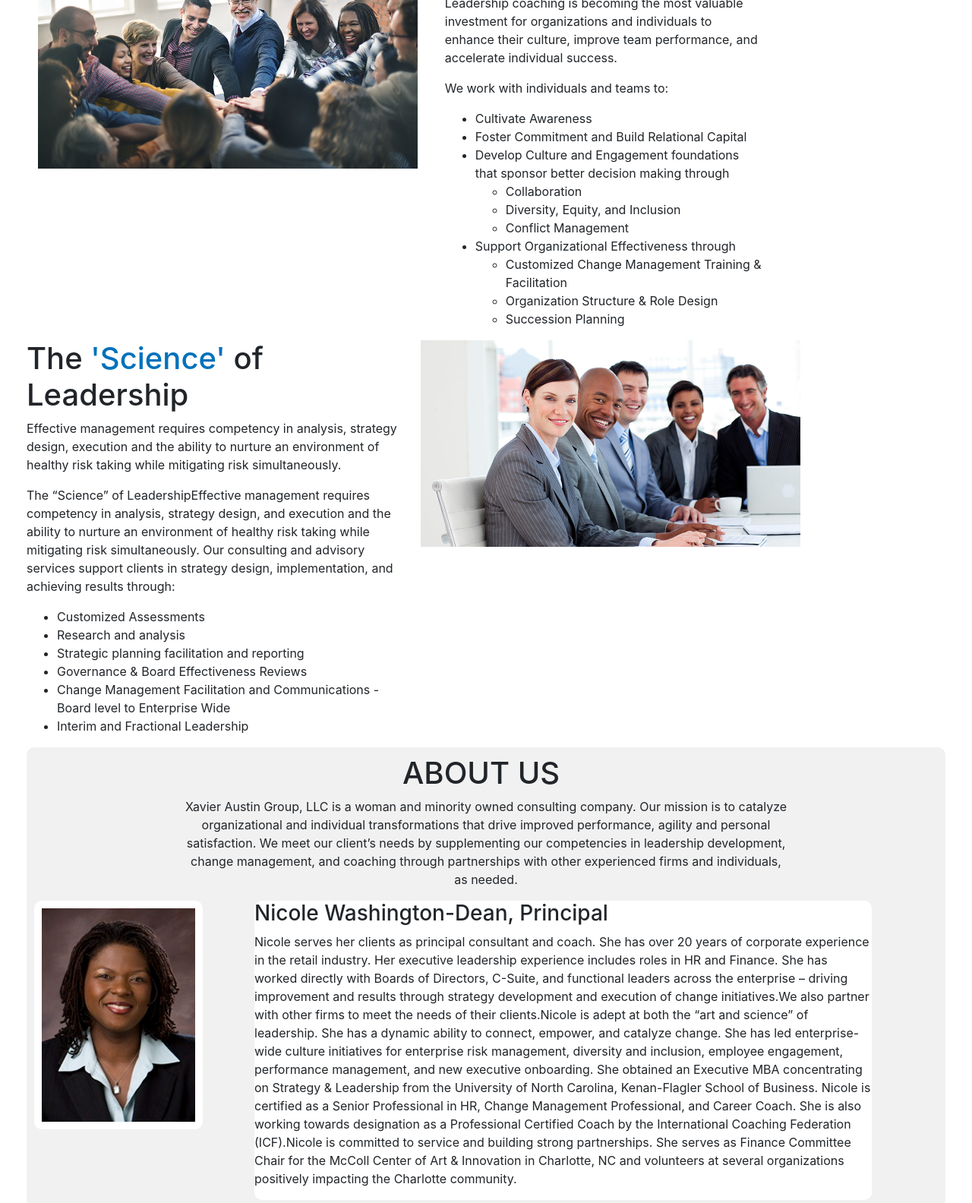
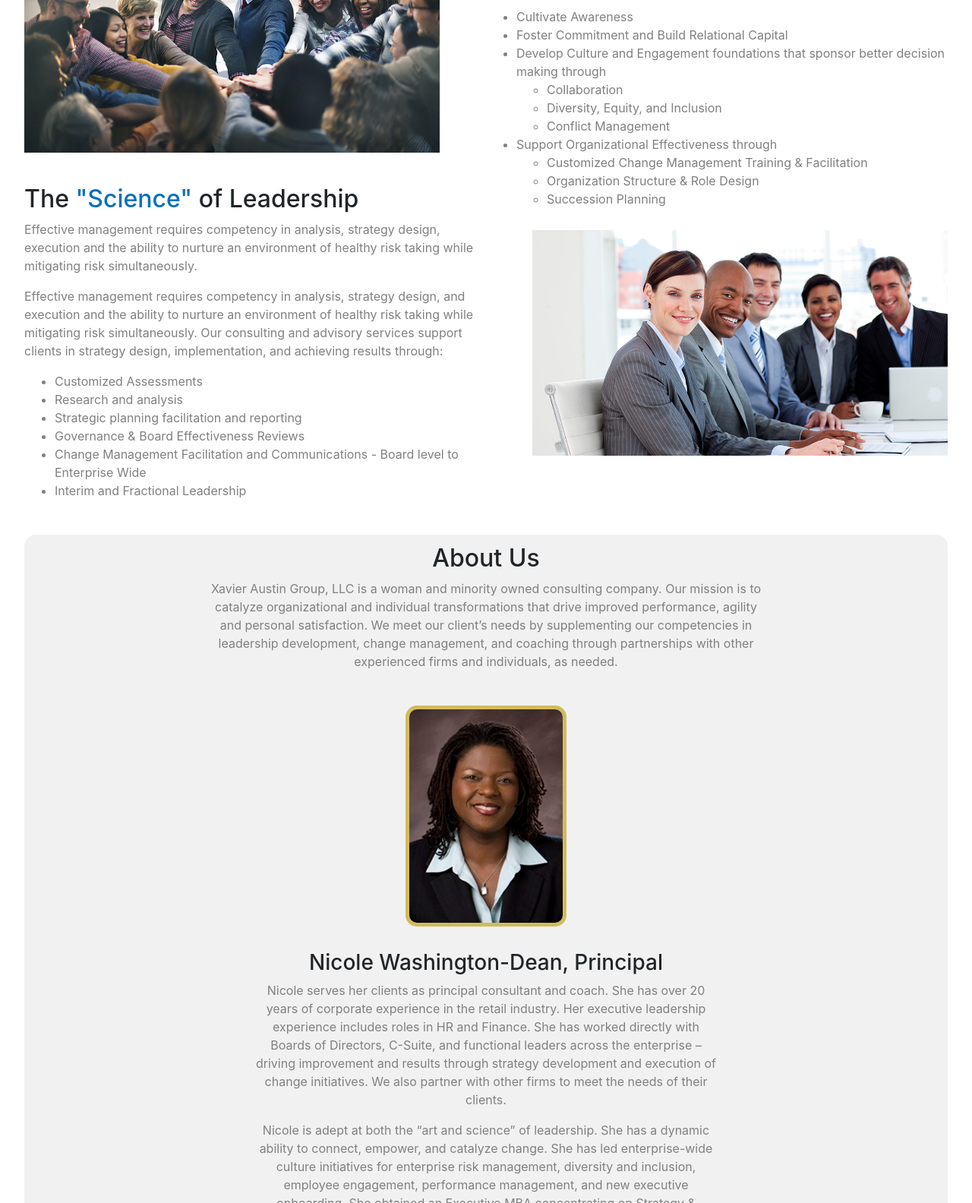
Before and after one commit to KalebWithAK/xavieraustingroup, a plain HTML site: page index.html in a window 1280 px wide. Shown: the part 496-2080 px from the top of the page at 76% size. Drawn offline with nearby package versions, Linux system fonts and the light colour scheme.

Commit message:
completed html/css

```diff
--- a/index.html
+++ b/index.html
@@ -12,35 +12,63 @@
         <title>Xavier Austin Group, LLC</title>
     </head>
     <body>
-
-        <nav id='navbar'>
-            <a id='navbar-brand' href='#'>
-                <img src='./assets/header-logo-img.png' alt='Xavier Austin group Logo'>
+        <div id='navbar'>
+            <a id='nav-logo' href='#'>
+                <img src='./assets/header-logo-img.png'>
             </a>
 
-            <ul class='navbar-nav'>
-                <li class='nav-item'>
-                    <a class='nav-link' href='#'>Home</a>
+            <ul id='nav-links'>
+                <li class='nav-link'>
+                    <a href='#about'>About</a>
                 </li>
-                <li class='nav-item'>
-                    <a class='nav-link' href='#about'>About Us</a>
+                <li class='nav-link'>
+                    <a href='#contact'>Contact</a>
                 </li>
             </ul>
-        </nav>
+        </div>
+
+        <div id='img-carousel' class='carousel slide' data-ride='carousel'>
+
+        </div>
 
         <div id='main'>
-            <div id='leadership-art' class='row'>
-                <div class='col-3'><img id='huddle-img' class='team-img' src='./assets/huddle-img.jpg'></div>
+            <div id='what-we-do'>
+                <h2>WHAT WE DO</h2>
+                <p>As organizations work to become more agile and resilient, leaders must master both the art and science of leadership in
+                a rapidly changing landscape.</p>
+            </div>
 
-                <div class='col-5' id='lead-art-text'>
-                    <div class='row'><h1>The <abbr>'Art'</abbr> of Leadership</h1></div>
+            <div id='column-container'>
+                <div id='left-column' class='column'>
+                    <img class='column-img' src='assets/huddle-img.jpg'>
 
-                    <div class='row'><p class='blurb'>Leadership coaching is becoming the most valuable investment for organizations and individuals to enhance their culture,
-                    improve team performance, and accelerate individual success.</p></div>
+                    <h2 id='science-heading'>The <abbr>"Science"</abbr> of Leadership</h2>
 
-                    <div class='row'><p>We work with individuals and teams to:</p></div>
+                    <p>Effective management requires competency in analysis, strategy design, execution and the ability to nurture an
+                    environment of healthy risk taking while mitigating risk simultaneously.</p>
 
-                    <div class='row'><ul>
+                    <p>Effective management requires competency in analysis, strategy design, and execution and the ability to nurture an
+                    environment of healthy risk taking while mitigating risk simultaneously. Our consulting and advisory services support
+                    clients in strategy design, implementation, and achieving results through:</p>
+                    <ul>
+                        <li>Customized Assessments</li>
+                        <li>Research and analysis</li>
+                        <li>Strategic planning facilitation and reporting</li>
+                        <li>Governance & Board Effectiveness Reviews</li>
+                        <li>Change Management Facilitation and Communications - Board level to Enterprise Wide</li>
+                        <li>Interim and Fractional Leadership</li>
+                    </ul>
+
+                </div>
+
+                <div id='right-column' class='column'>
+                    <h2 id='art-heading'>The <abbr>"Art"</abbr> of Leadership</abbr></h2>
+
+                    <p>Leadership coaching is becoming the most valuable investment for organizations and individuals to enhance their culture,
+                    improve team performance, and accelerate individual success.</p>
+
+                    <p>We work with individuals and teams to:</p>
+                    <ul id='right-list'>
                         <li>Cultivate Awareness</li>
                         <li>Foster Commitment and Build Relational Capital</li>
                         <li>Develop Culture and Engagement foundations that sponsor better decision making through</li>
@@ -49,76 +77,58 @@
                             <li>­Diversity, Equity, and Inclusion</li>
                             <li>Conflict Management</li>
                         </ul>
+
                         <li>Support Organizational Effectiveness through</li>
                         <ul>
                             <li>Customized Change Management Training & Facilitation</li>
                             <li>Organization Structure & Role Design</li>
                             <li>Succession Planning</li>
+                        </ul>
+                    </ul>
 
-                        </ul>
-                    </ul></div>
+                    <img id='img-right' class='column-img' src='assets/boardroom-img.jpg'>
                 </div>
             </div>
 
-            <div id='leadeship-science' class='row'>
-                <div class='col-5 justify-content-md-center'>
-                    <div class='row'><h1>The <abbr>'Science'</abbr> of Leadership</h1></div>
+            <div id='about'>
+                <h2 id='about-heading'>About Us</h2>
 
-                    <div class='row'><p class='blurb'>Effective management requires competency in analysis, strategy design, execution and the ability to nurture an
-                    environment of healthy risk taking while mitigating risk simultaneously.</p></div>
+                <p id='about-company'>Xavier Austin Group, LLC is a woman and minority owned consulting company. Our mission is to catalyze organizational and
+                individual transformations that drive improved performance, agility and personal satisfaction. We meet our client’s
+                needs by supplementing our competencies in leadership development, change management, and coaching through partnerships
+                with other experienced firms and individuals, as needed.</p>
 
-                    <div class='row'><p>The “Science” of LeadershipEffective management requires competency in analysis, strategy design, and execution and the
-                    ability to nurture an environment of healthy risk taking while mitigating risk simultaneously. Our consulting and advisory services support clients in strategy design, implementation, and achieving results through:</p></div>
+                <img id='nicole-img' src='assets/founder-img.png'>
 
-                    <div class='row'><ul>
-                        <li>Customized Assessments</li>
-                        <li>Research and analysis</li>
-                        <li>Strategic planning facilitation and reporting</li>
-                        <li>Governance & Board Effectiveness Reviews</li>
-                        <li>Change Management Facilitation and Communications - Board level to Enterprise Wide</li>
-                        <li>Interim and Fractional Leadership</li>
-                    </ul></div>
+                <div id='about-nicole'>
+                    <h3>Nicole Washington-Dean, Principal</h3>
 
+                    <p class='nicole-text'>Nicole serves her clients as principal consultant and coach. She has over 20 years of corporate experience in the retail
+                    industry. Her executive leadership experience includes roles in HR and Finance. She has worked directly with Boards of
+                    Directors, C-Suite, and functional leaders across the enterprise – driving improvement and results through strategy
+                    development and execution of change initiatives. We also partner with other firms to meet the needs of their clients.</p>
+
+                    <p class='nicole-text'>Nicole is adept at both the “art and science” of leadership. She has a dynamic ability to connect, empower, and catalyze
+                    change. She has led enterprise-wide culture initiatives for enterprise risk management, diversity and inclusion,
+                    employee engagement, performance management, and new executive onboarding. She obtained an Executive MBA concentrating
+                    on Strategy & Leadership from the University of North Carolina, Kenan-Flagler School of Business. Nicole is certified as
+                    a Senior Professional in HR, Change Management Professional, and Career Coach. She is also working towards designation
+                    as a Professional Certified Coach by the International Coaching Federation (ICF).</p>
+
+                    <p class='nicole-text'>Nicole is committed to service and building strong partnerships. She serves as Finance Committee Chair for the McColl
+                    Center of Art & Innovation in Charlotte, NC and volunteers at several organizations positively impacting the Charlotte
+                    community.</p>
                 </div>
-
-                <div class='col-3 justify-content-md-center'><img id='boardroom-img' class='team-img' src='./assets/boardroom-img.jpg'></div>
-
             </div>
 
-            <div id='about' class='row'>
-                <div class='row justify-content-md-center' id='about-h1'><h1>ABOUT US</h1></div>
+            <div id='contact'>
+                <h4>For more information, please contact us:</h4>
 
-                <div class='row justify-content-md-center'><p id='about-blurb'>Xavier Austin Group, LLC is a woman and minority owned consulting company. Our mission is to catalyze organizational and individual transformations that drive improved performance, agility and personal satisfaction. We meet our client’s needs by supplementing our competencies in leadership development, change management, and coaching through partnerships with other experienced firms and individuals, as needed.</p></div>
+                <a id='email' href='mailto:nicolewdean@xavieraustingroup.com'>nicolewdean@xavieraustingroup.com</a>
 
-                <div class='row'>
-                    <div class='col-3'><img id='founder-img' src='./assets/founder-img.png'></div>
-
-                    <div id='nicole-text' class='col-8'>
-                        <div class='row'><h3>Nicole Washington-Dean, Principal</h3></div>
-                        <div class='row'><p>Nicole serves her clients as principal consultant and coach. She has over 20 years of corporate experience in the retail
-                        industry. Her executive leadership experience includes roles in HR and Finance. She has worked directly with Boards of
-                        Directors, C-Suite, and functional leaders across the enterprise – driving improvement and results through strategy
-                        development and execution of change initiatives.We also partner with other firms to meet the needs of their
-                        clients.Nicole is adept at both the “art and science” of leadership. She has a dynamic ability to connect, empower, and
-                        catalyze change. She has led enterprise-wide culture initiatives for enterprise risk management, diversity and
-                        inclusion, employee engagement, performance management, and new executive onboarding. She obtained an Executive MBA
-                        concentrating on Strategy & Leadership from the University of North Carolina, Kenan-Flagler School of Business. Nicole
-                        is certified as a Senior Professional in HR, Change Management Professional, and Career Coach. She is also working
-                        towards designation as a Professional Certified Coach by the International Coaching Federation (ICF).Nicole is committed
-                        to service and building strong partnerships. She serves as Finance Committee Chair for the McColl Center of Art &
-                        Innovation in Charlotte, NC and volunteers at several organizations positively impacting the Charlotte community.</p></div>
-                    </div>
-                </div>
+                <p id='copyright'>Copyright © Xavier Austin Group. All Rights Reserved</p>
             </div>
         </div>
-
-
-        <footer class='container'>
-            <div class='row justify-content-md-center'><img src='./assets/footer-logo-img.png'></div>
-            <div class='row justify-content-md-center'><p>For more information, please contact us:</p></div>
-            <div class='row justify-content-md-center'><a id='email' href='mailto:nicolewdean@xavieraustingroup.com'>nicolewdean@xavieraustingroup.com</a></div>
-            <div class='row justify-content-md-center'><p>Copywright © Xavier Austin Group. All Rights Reserved</p></div>
-        </footer>
 
 
 
--- a/src/styles.css
+++ b/src/styles.css
@@ -5,92 +5,150 @@
     --light-gray: #f1f1f1;
 }
 
-#navbar {
-    position: sticky;
-    width: 100%;
-    height: 10%;
-}
-
-#navbar-brand {
-    width: 30%;
-    margin-left: 35%;
-}
-
-.nav-link {
-    color: black;
-}
-
-.nav-link:hover {
-
-}
-
 body {
-    padding: 50px;
-}
-
-#main {
-    padding-top: 130px;
 }
 
 abbr {
     color: var(--light-blue);
 }
 
-#leadership-art {
-    width: 85%;
+p, li {
+    color: gray;
 }
 
-.nav-link:hover {
-    color: var(--gold);
+#navbar {
+    position: sticky;
+    top: 0;
+
+    width: 100%;
+    height: 5%;
+    padding: 0.5% 0% 0.5% 0%;
+
+    display: flex;
+    align-content: center;
+
+    background-color: var(--light-gray);
 }
 
-#lead-art-text {
-    margin-left: 300px;
+#nav-logo {
+    margin-left: 42.5%;
+    width: 20%;
 }
 
-#leadership-science {
-    width: 85%;
+#nav-links {
+    width: 20%;
+
+    display: flex;
+    align-items: center;
+
+    margin-left: 15%;
 }
 
-.team-img {
-    width: 500px;
+.nav-link {
+    list-style: none;
+}
+
+.nav-link a {
+    text-decoration: none;
+    color: black;
+}
+
+.nav-link a:hover {
+    text-decoration: underline;
+}
+
+#main {
+    width: 95%;
+
+    margin-left: 2.5%;
+    margin-right: 2.5%;
+}
+
+#what-we-do {
+    width: 36%;
+
+    margin-right: 32%;
+    margin-left: 32%;
+
+    text-align: center;
+
+    padding-top: 2.5%;
+    padding-bottom: 2.5%;
+}
+
+#column-container {
+    width: 100%;
+
+    display: flex;
+}
+
+.column {
+    width: 50%;
+}
+
+#left-column {
+}
+
+#science-heading {
+    margin-top: 7%;
+}
+
+#right-column {
+
+}
+
+#right-list {
+}
+
+#img-right {
+    margin-top: 2%;
+    margin-left: 10%;
+
+}
+.column-img {
+    width: 90%;
 }
 
 #about {
+    text-align: center;
+
     background-color: var(--light-gray);
-    border: 10px solid var(--light-gray);
-    border-radius: 10px;
+
+    border-radius: 15px;
+
+    margin-top: 2.5%;
+    margin-bottom: 2.5%;
+
+    padding: 1% 0% 1% 0%;
 }
 
-#about-blurb {
-    text-align: center;
-    width: 65%;
+#about-company {
+    width: 60%;
+
+    margin-left: 20%;
+    margin-right: 20%;
 }
 
-#founder-img {
-    border: 10px solid white;
-    border-radius: 10px;
+#nicole-img {
+    margin-top: 2.5%;
+    margin-bottom: 2.5%;
+
+    border: 5px solid var(--gold);
+    border-radius: 15px;
 }
 
-#nicole-text {
-    background-color: white;
-    border-radius: 10px;
+.nicole-text {
+    width: 50%;
+
+    margin-right: 25%;
+    margin-left: 25%;
 }
 
-footer {
-    background-color: var(--light-blue);
-    color: white;
-    width: 100%;
+#contact {
+    text-align: center;
 }
 
-a {
-    text-decoration: none;
+#copyright {
+    margin-top: 1%;
+    margin-bottom: 2.5%;
 }
-
-#email {
-    color: white;
-}
-
-#about-h1 {
-    padding-left: 500px;
-}
```
Also changed, not shown: notes.txt (added, +47 -0 lines).
